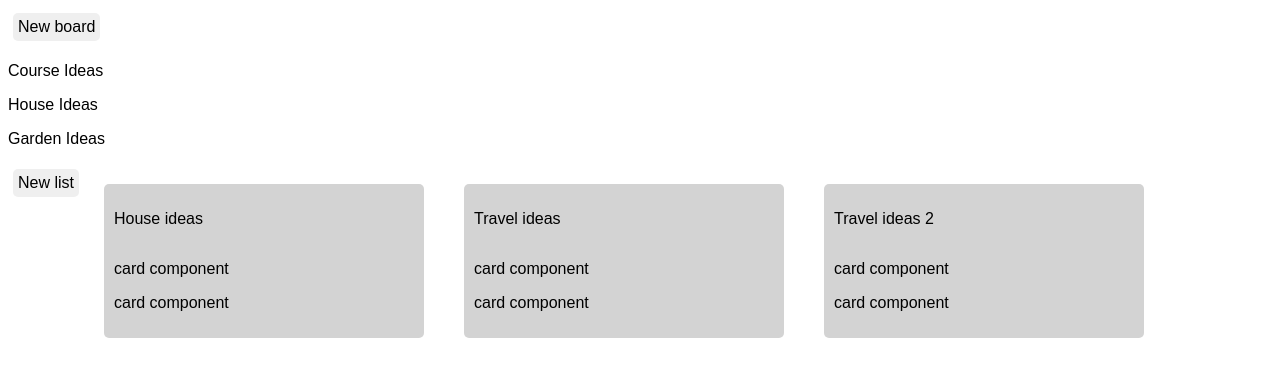
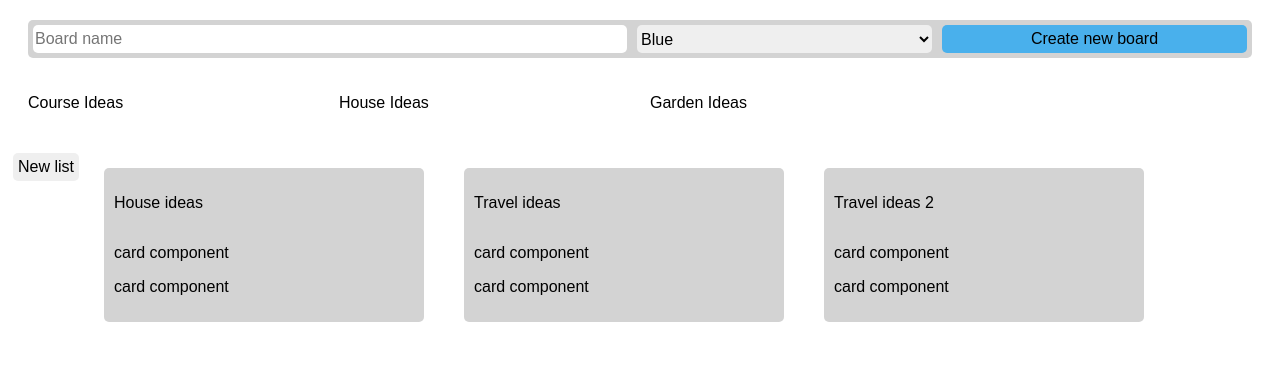
Before and after one commit to EndzheGalieva/react-trello, a React (Create React App) app: page /board/1 in a window 1280 px wide. Shown: the top 376 px of the page. Built offline with nearby package versions, Linux system fonts and the light colour scheme.

Commit message:
Controlled components

```diff
--- /dev/null
+++ b/src/components/CreateBoardForm.js
@@ -0,0 +1,50 @@
+import React from 'react';
+import PropTypes from 'prop-types';
+class CreateBoardForm extends React.Component {
+  state = {
+    title: '',
+    background: '#80ccff'
+  }
+  handleSubmit = (e) => {
+    e.preventDefault()
+    const board = {
+      title: this.state.title,
+      background: this.state.background,
+      createAt: new Date(),
+      user: 'abc123'
+    }
+    if(board.title && board.background) {
+      this.props.createNewBoard(board)
+    }
+  }
+  render() {
+    return (
+      <form
+        className="create-board-wrapper"
+        onSubmit={this.handleSubmit}>
+        <input
+          type="text"
+          name="name"
+          placeholder="Board name"
+          onChange={(e) => this.setState({ title: e.target.value })}
+       />
+       <select name="background">
+         onChange={(e) => this.setState({ background: e.target.value })}
+
+         <option value="#80ccff">Blue</option>
+         <option value="#80ffaa">Green</option>
+         <option value="#f94a1e">Red</option>
+         <option value="#ffb3ff">Pink</option>
+         <option value="#bf00ff">Purple</option>
+         <option value="#ffad33">Orange</option>
+       </select>
+       <button type="submit">Create new board</button>
+      </form>
+    )
+  }
+}
+
+CreateBoardForm.propTypes = {
+  createNewBoard: PropTypes.func.isRequired
+}
+export default CreateBoardForm;
--- a/src/components/pages/Home.js
+++ b/src/components/pages/Home.js
@@ -1,27 +1,21 @@
 import React from 'react';
-import BoardPreview from "../BoardPreview";
+import BoardPreview from '../BoardPreview';
 import PropTypes from 'prop-types';
+import CreateBoardForm from '../CreateBoardForm';
 
 class Home extends React.Component {
-
-newBoard = () => {
-  const board = {
-    title: "Trips to take this year",
-    background: "#80ffaa",
-    createdAt: new Date()
-  }
-  this.props.createNewBoard(board)
-}
-
   render() {
     return (
       <div>
-      <button onClick={this.newBoard}>New board</button>
-      {Object.keys(this.props.boards).map(key => (
+      <CreateBoardForm createNewBoard={this.props.createNewBoard} />
+      <div className="board-preview-wrapper">
+      {
+        Object.keys(this.props.boards).map(key => (
         <BoardPreview
           key={key}
           board={this.props.boards[key]} />
       ))}
+      </div>
       </div>
     )
   }
```
Also changed, not shown: 1 other file (tests, documents, lock files or other folders).
